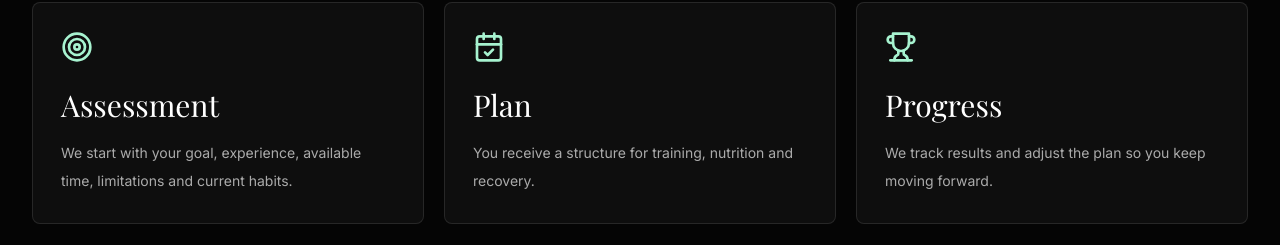
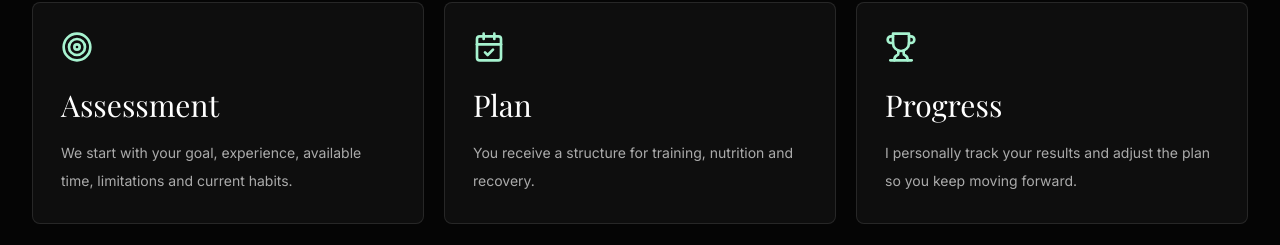
Before and after one commit to OvertopEU/training-system, a Next.js app: page / in a window 1280 px wide. Shown: the part 7742-7987 px from the top of the page. Built offline with nearby package versions, Linux system fonts and the light colour scheme; no server answers; a web font is replaced by a local one.

Commit message:
Use personal progress tracking copy

```diff
--- a/src/app/trainer/page.tsx
+++ b/src/app/trainer/page.tsx
@@ -212,7 +212,7 @@ const content = {
     process: [
       { icon: icons.assessment, title: "Оценка", text: "Започваме с цел, опит, свободно време, ограничения и текущи навици." },
       { icon: icons.plan, title: "План", text: "Получаваш структура за тренировки, хранене и възстановяване." },
-      { icon: icons.progress, title: "Прогрес", text: "Следим резултатите и настройваме плана, за да вървиш стабилно напред." }
+      { icon: icons.progress, title: "Прогрес", text: "Лично следя резултатите ти и настройвам плана, за да вървиш стабилно напред." }
     ],
     footer: "Тренировки, онлайн инструкции, бокс подготовка и хранителни режими."
   },
@@ -331,7 +331,7 @@ const content = {
     process: [
       { icon: icons.assessment, title: "Assessment", text: "We start with your goal, experience, available time, limitations and current habits." },
       { icon: icons.plan, title: "Plan", text: "You receive a structure for training, nutrition and recovery." },
-      { icon: icons.progress, title: "Progress", text: "We track results and adjust the plan so you keep moving forward." }
+      { icon: icons.progress, title: "Progress", text: "I personally track your results and adjust the plan so you keep moving forward." }
     ],
     footer: "Training, online instructions, boxing preparation and nutrition plans."
   }
```
